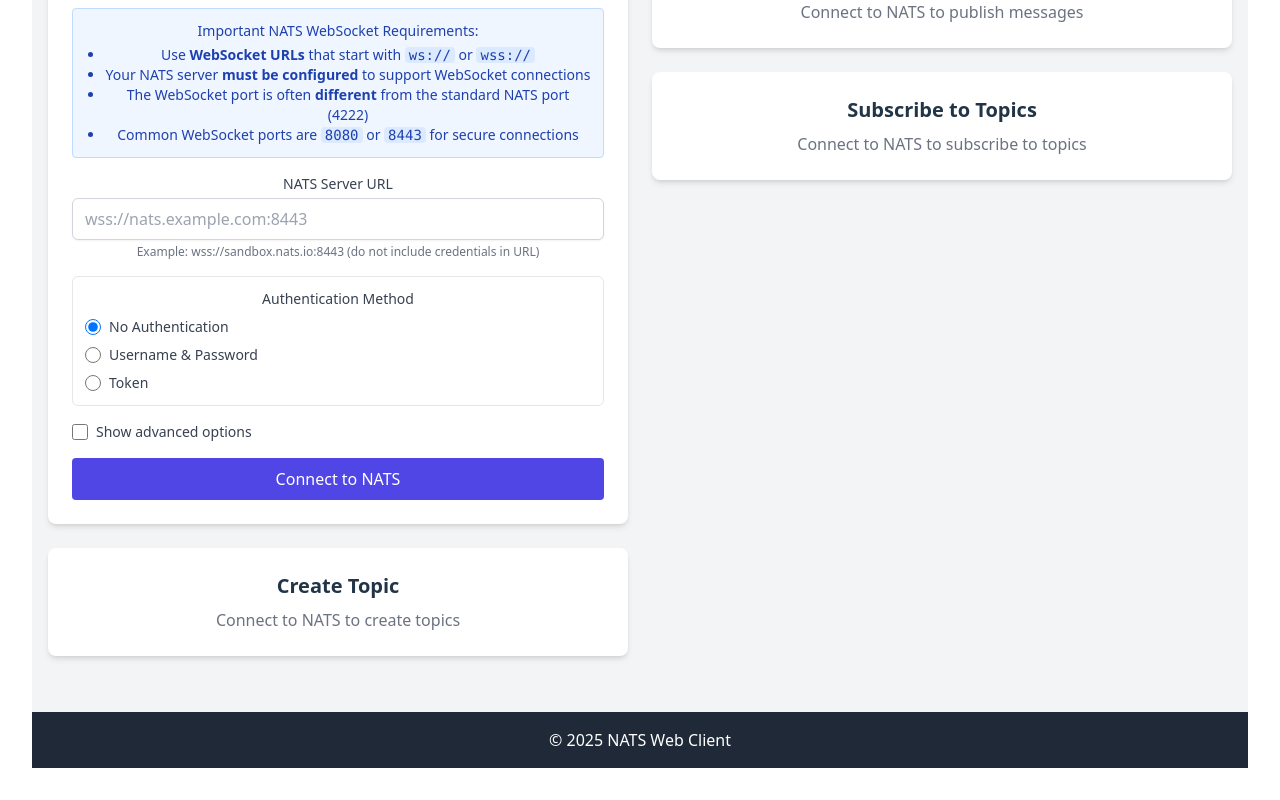
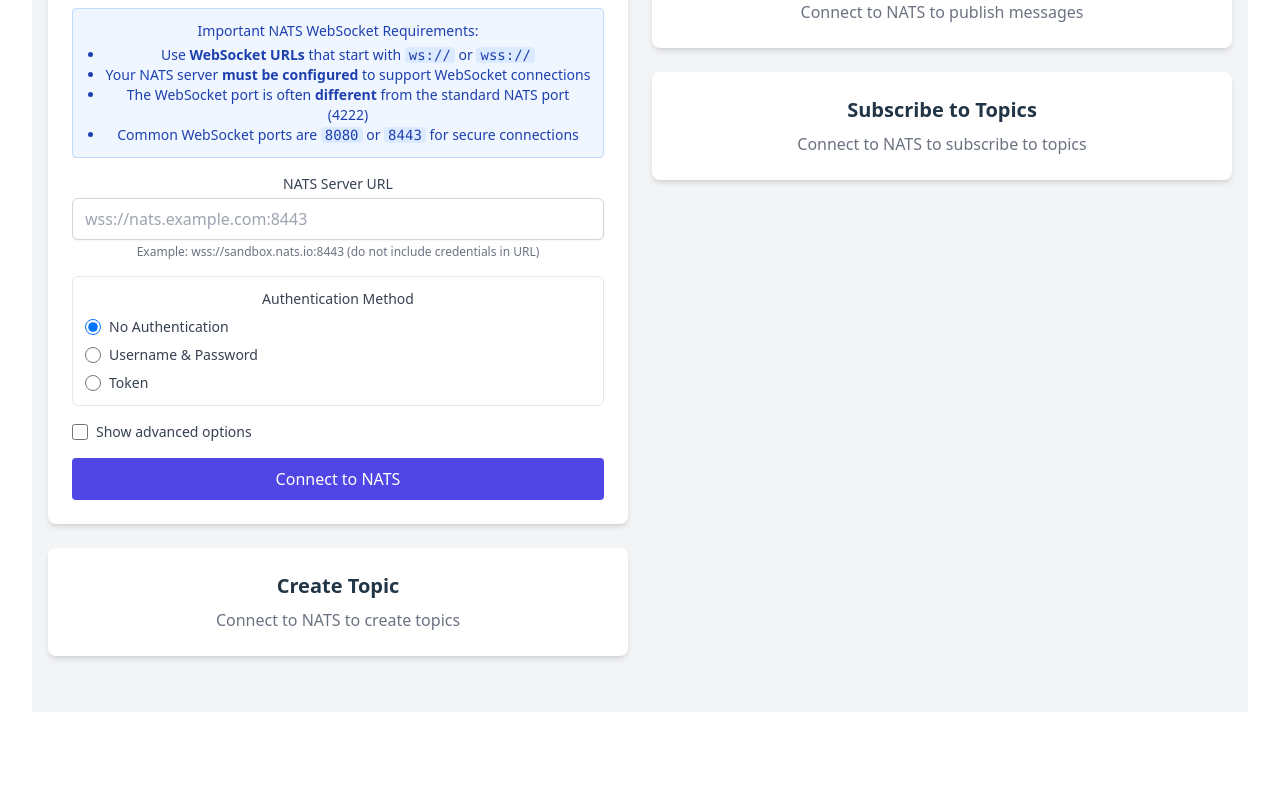
Before and after one commit to markcastle/nats-web, a React (Vite) app: page / in a window 1280 px wide. Shown: the part 240-1040 px from the top of the page. After the commit the page ends 984 px from the top, so only its background shows below. Built offline with nearby package versions, Linux system fonts and the light colour scheme.

Commit message:
Removed: Superfluous Footer

```diff
--- a/src/App.tsx
+++ b/src/App.tsx
@@ -28,12 +28,6 @@
             </div>
           </div>
         </main>
-
-        <footer className="bg-gray-800 text-white py-4">
-          <div className="container mx-auto px-4 text-center">
-            <p>&copy; {new Date().getFullYear()} NATS Web Client</p>
-          </div>
-        </footer>
       </div>
     </NatsProvider>
   )
```
